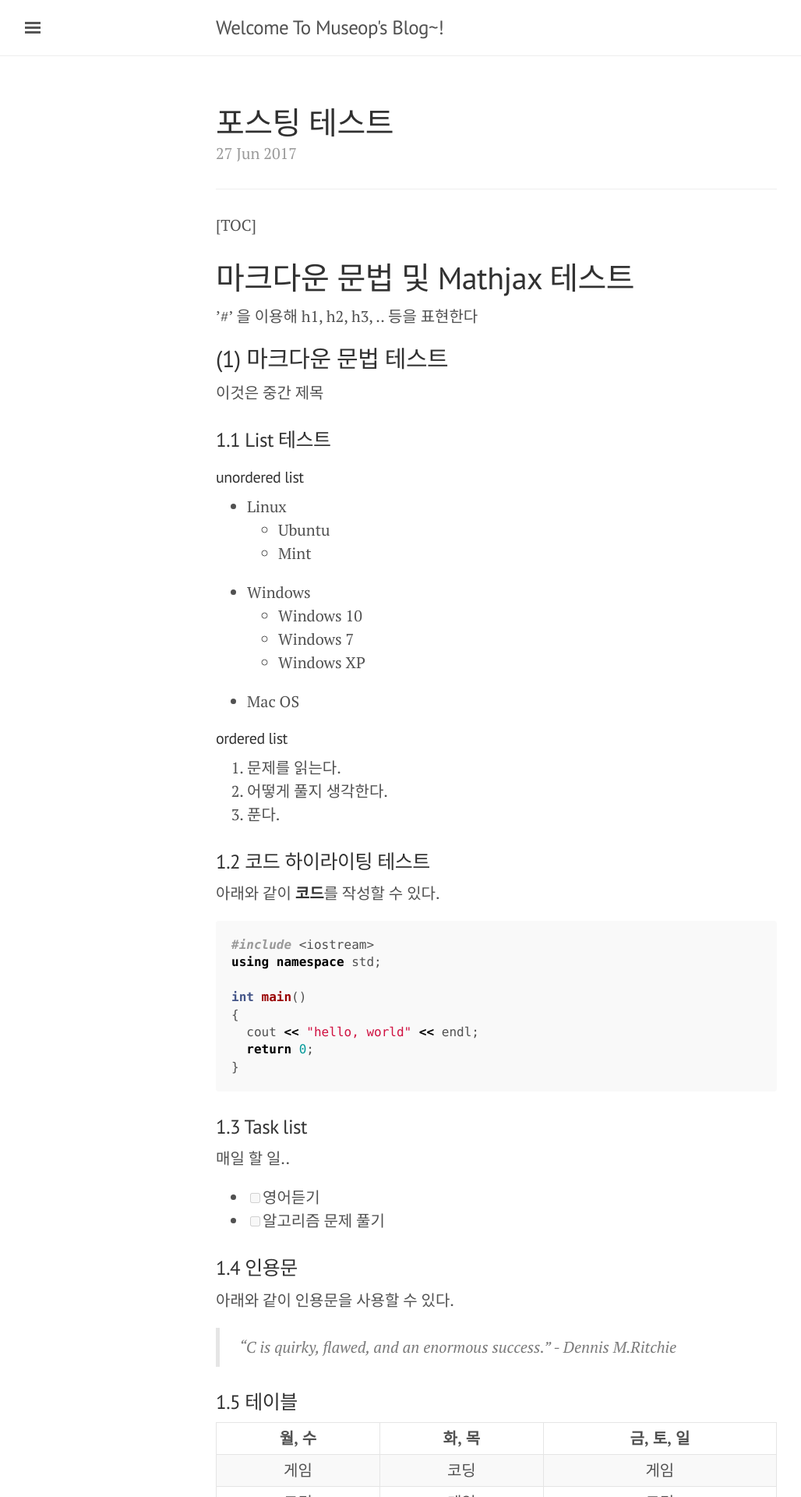
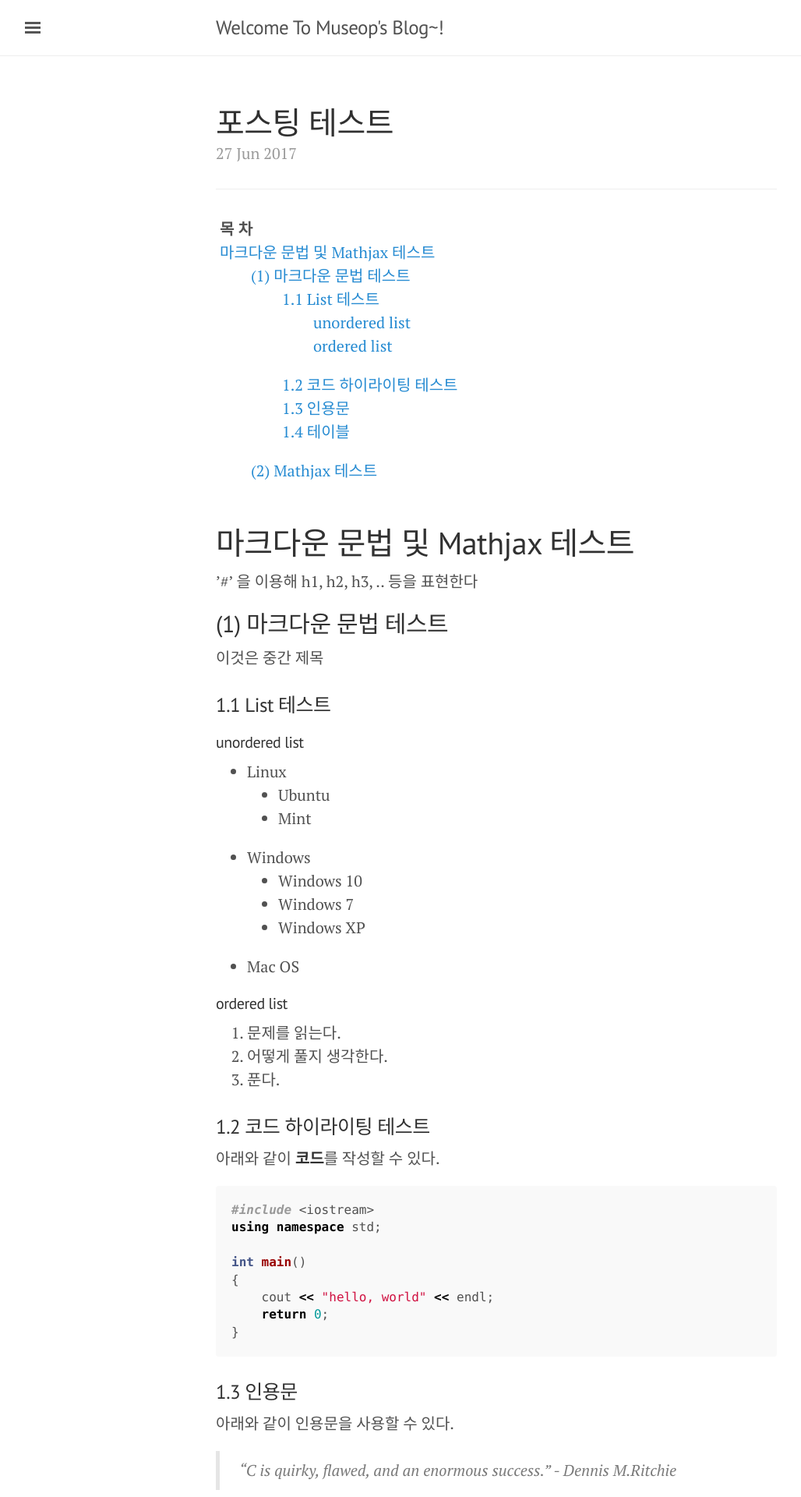
Before and after one commit to museop/museop.github.io, a Jekyll site: the page built from _posts/2017-06-27-Test-Posting.md, in a window 1280 px wide. Shown: the top 1920 px of the page at 78% size, without its empty margins (3-1031 px from the left). Built offline with Jekyll 4.4.1, drawn with Linux system fonts in a browser that asks for light colours; nearby versions of some CDN libraries; formulas are drawn with MathJax 3.

Commit message:
append TOC

````diff
--- a/_posts/2017-06-27-Test-Posting.md
+++ b/_posts/2017-06-27-Test-Posting.md
@@ -5,9 +5,8 @@ category: General
 tag: [test]
 ---
 
-
-
-[TOC]
+* list element with functor item
+{:toc}
 
 # 마크다운 문법 및 Mathjax 테스트
 
@@ -41,23 +40,18 @@ using namespace std;
 
 int main()
 {
-  cout << "hello, world" << endl;
-  return 0;
+    cout << "hello, world" << endl;
+    return 0;
 }
 ```
-### 1.3 Task list
-매일 할 일..
 
-- [ ] 영어듣기
-- [ ] 알고리즘 문제 풀기
-
-### 1.4 인용문
+### 1.3 인용문
 
 아래와 같이 인용문을 사용할 수 있다.
 
 > *"C is quirky, flawed, and an enormous success.” - Dennis M.Ritchie*
 
-### 1.5 테이블
+### 1.4 테이블
 
 | 월, 수 | 화, 목 | 금, 토, 일 |
 | :--: | :--: | :-----: |
@@ -66,7 +60,7 @@ int main()
 |  영어  |  영어  |   영어    |
 
 
-### (2) Mathjax 테스트
+## (2) Mathjax 테스트
 
 인라인은 이렇게 $$O(n^2)$$ 작성하고, 블럭은 아래와 같이 작성하면 된다.
 
--- a/public/css/poole.css
+++ b/public/css/poole.css
@@ -602,3 +602,21 @@ a.pagination-item:hover {
 .googleplus-share {
     color: #E53935;
 }
+
+ /**
+ * TOC
+ */
+
+ul {
+  list-style: inherit;
+}
+
+#markdown-toc:before {
+  content: "목 차";
+  font-weight: bold;
+}
+
+#markdown-toc {
+  list-style-type: none;
+  padding: 5px;
+}
````
